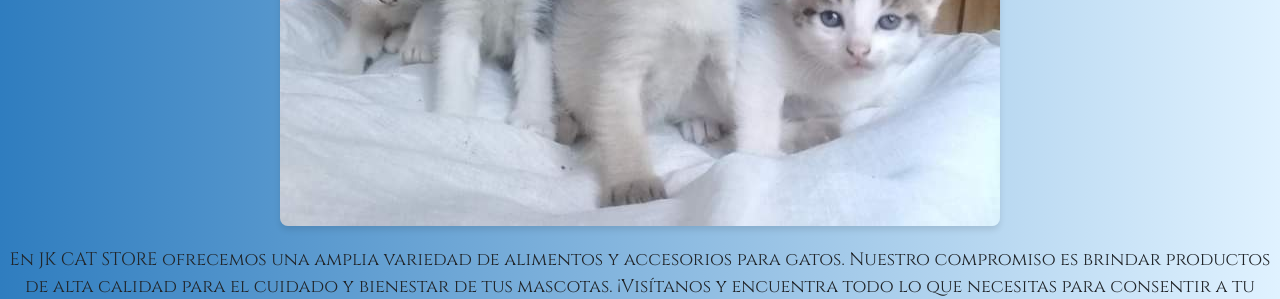
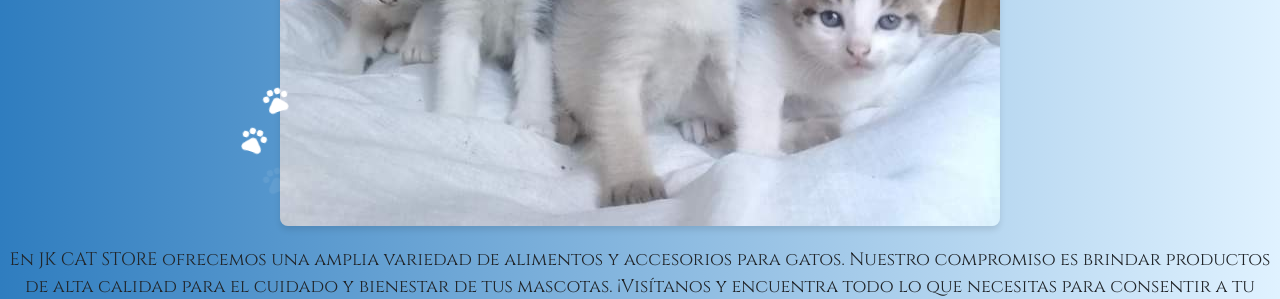
Before and after one commit to jennykischner/jk-cat-store, a React (Vite) app: page / in a window 1280 px wide. Shown: the part 471-770 px from the top of the page. Built offline with nearby package versions, Linux system fonts and the light colour scheme; a small style sheet from the web is missing.

Commit message:
agregue huellitas

```diff
--- a/App.jsx
+++ b/App.jsx
@@ -25,6 +25,7 @@ const App = () => {
         <Route path="/alimentos" element={<Alimentos />} />
         <Route path="/accesorios" element={<Accesorios />} />
       </Routes>
+
     </BrowserRouter>
     </CartContextProvider>
 
--- a/src/components/Home.jsx
+++ b/src/components/Home.jsx
@@ -1,6 +1,8 @@
 import React from 'react';
+import Huellitas from "../components/Huellitas";
 
 const Home = () => {
+
   return (
     <div className="estilo-home">
       <h1 className="titulo-principal">Bienvenidos a JK CAT STORE</h1>
@@ -27,7 +29,9 @@ const Home = () => {
             de tus amados compañeros peludos. Explora nuestra variedad de alimentos
             y accesorios para tus gatos.
           </p>
+
         </div>
+        <Huellitas/>
       </div>
     </div>
   );
--- /dev/null
+++ b/src/components/Huellitas.jsx
@@ -0,0 +1,31 @@
+import React from "react";
+import { MdPets } from "react-icons/md";
+
+const Huellitas = ({ currentStep }) => {
+  return (
+    <div className="container__steps">
+      <div
+        className={`container__step step-1 ${currentStep >= 1 ? "active" : ""}`}
+      >
+        <MdPets />
+      </div>
+      <div
+        className={`container__step step-2 ${currentStep >= 2 ? "active" : ""}`}
+      >
+        <MdPets />
+      </div>
+      <div
+        className={`container__step step-3 ${currentStep >= 3 ? "active" : ""}`}
+      >
+        <MdPets />
+      </div>
+      <div
+        className={`container__step step-4 ${currentStep >= 4 ? "active" : ""}`}
+      >
+        <MdPets />
+      </div>
+    </div>
+  );
+};
+
+export default Huellitas;
--- a/src/components/index.css
+++ b/src/components/index.css
@@ -436,3 +436,72 @@ span{
   display: block;
   padding: 10px;
 }
+
+/*Estilos Huellitas*/
+
+.container__steps {
+  display: flex;
+  justify-content: space-between;
+  align-items: center;
+  position: fixed;
+  width: 50px;
+  height: 100px;
+  left: 200px;
+  bottom: 10%;
+}
+
+.container__step {
+  position: absolute;
+  color: white;
+  font-size: 30px;
+  opacity: 0;
+  animation-name: desvanecer;
+  animation-duration: 4s;
+  animation-iteration-count: infinite;
+  animation-timing-function: cubic-bezier(0.175, 0.885, 0.32, 1.275);
+  transition: opacity 0.3s ease-in-out;
+}
+
+.container__step.active {
+  opacity: 1;
+}
+
+.step-1 {
+  bottom: 10px;
+  transform: rotateZ(18deg);
+  left: 40px;
+  animation-delay: 2s;
+}
+
+.step-2 {
+  bottom: 50px;
+  transform: rotateZ(-18deg);
+  left: 60px;
+  animation-delay: 3s;
+}
+
+.step-3 {
+  bottom: 90px;
+  transform: rotateZ(18deg);
+  left: 40px;
+  animation-delay: 3.8s;
+}
+
+.step-4 {
+  bottom: 130px;
+  transform: rotateZ(-18deg);
+  left: 60px;
+  animation-delay: 4.5s;
+}
+
+@keyframes desvanecer {
+  0% {
+    opacity: 0;
+  }
+  50% {
+    opacity: 1;
+  }
+  100% {
+    opacity: 0;
+  }
+}
```
